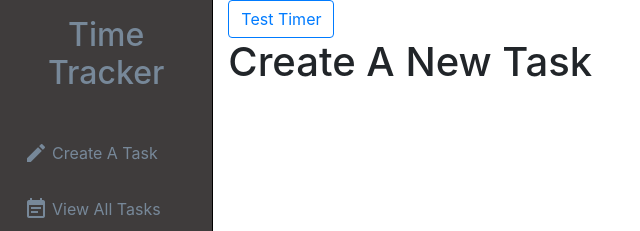
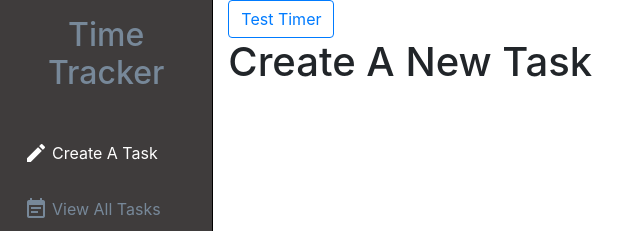
Before and after one commit to chingu-voyages/TNT-Task-Timer-v12-geckos-team-01-, a React (Create React App) app: page / in a window 1280 px wide. Shown: the top 231 px of the page, without its empty margins (0-640 px from the left). Built offline with nearby package versions, Linux system fonts and the light colour scheme.

Commit message:
added redux dev tools. Redux UI actions and reducer

```diff
--- a/package.json
+++ b/package.json
@@ -11,7 +11,8 @@
     "react-redux": "^7.1.1",
     "react-router-dom": "^5.1.2",
     "react-scripts": "3.2.0",
-    "redux": "^4.0.4"
+    "redux": "^4.0.4",
+    "redux-devtools-extension": "^2.13.8"
   },
   "scripts": {
     "start": "react-scripts start",
--- a/src/App.css
+++ b/src/App.css
@@ -72,6 +72,10 @@ i:hover {
   text-decoration: none;
 }
 
+.selected-sidebar-item > * {
+  color: white;
+}
+
 /* TimerDisplay styles */
 
 .timer-display {
--- a/src/actions/types.js
+++ b/src/actions/types.js
@@ -1,3 +1,8 @@
 /* Action Types */
+
+// Task Actions
 export const ADD_TASK = "ADD_TASK";
 export const REMOVE_TASK = "REMOVE_TASK";
+
+// UI Actions
+export const CHANGE_TAB = "CHANGE_TAB";
--- /dev/null
+++ b/src/actions/uiActions.js
@@ -0,0 +1,10 @@
+import { CHANGE_TAB } from "./types";
+
+export const changeTab = tabNum => {
+  return {
+    type: CHANGE_TAB,
+    payload: tabNum
+  };
+};
+
+export const stopLint = () => null;
--- a/src/components/Sidebar/Sidebar.js
+++ b/src/components/Sidebar/Sidebar.js
@@ -1,8 +1,11 @@
 import React from "react";
-// import PropTypes from "prop-types";
+import PropTypes from "prop-types";
+import { connect } from "react-redux";
+
 import SidebarItem from "./SidebarItem";
 
-const Sidebar = () => {
+const Sidebar = ({ currentTab }) => {
+  console.log(currentTab);
   // The links that should appear in the sidebar.
   // to: the link used by React Router
   // iconName: Google material Icon name (https://material.io/resources/icons/?style=baseline)
@@ -15,12 +18,14 @@ const Sidebar = () => {
     { to: "/settings", iconName: "settings_applications", linkText: "Settings" }
   ];
 
-  const sidebarItems = sidebarData.map(sidebarItem => (
+  const sidebarItems = sidebarData.map((sidebarItem, index) => (
     <SidebarItem
+      tabNumber={index}
       key={sidebarItem.linkText}
       to={sidebarItem.to}
       iconName={sidebarItem.iconName}
       linkText={sidebarItem.linkText}
+      selected={currentTab === index}
     />
   ));
 
@@ -32,8 +37,12 @@ const Sidebar = () => {
   );
 };
 
-// Sidebar.propTypes = {
+Sidebar.propTypes = {
+  currentTab: PropTypes.number.isRequired
+};
 
-// };
+const mapStateToProps = state => ({
+  currentTab: state.ui.currentTab
+});
 
-export default Sidebar;
+export default connect(mapStateToProps)(Sidebar);
--- a/src/components/Sidebar/SidebarItem.js
+++ b/src/components/Sidebar/SidebarItem.js
@@ -1,13 +1,30 @@
+/* eslint-disable no-shadow */
 import React from "react";
 import { Link } from "react-router-dom";
 import PropTypes from "prop-types";
+import { connect } from "react-redux";
+import { changeTab } from "../../actions/uiActions";
 
-const SidebarItem = ({ to, iconName, linkText }) => {
+const SidebarItem = ({
+  tabNumber,
+  to,
+  iconName,
+  linkText,
+  selected,
+  changeTab
+}) => {
+  const tabClicked = () => {
+    changeTab(tabNumber);
+  };
   return (
     <li className="sidebar-list-item">
-      <Link to={to} className="text-white">
-        <div className="sidebar-link-container">
-          <i className="material-icons sidebar-icon">{iconName}</i>
+      <Link to={to} className="text-white" onClick={tabClicked}>
+        <div
+          className={`sidebar-link-container ${
+            selected ? "selected-sidebar-item" : ""
+          }`}
+        >
+          <i className="material-icons sidebar-icon ">{iconName}</i>
           <span className="sidebar-link-text">{linkText}</span>
         </div>
       </Link>
@@ -16,9 +33,19 @@ const SidebarItem = ({ to, iconName, linkText }) => {
 };
 
 SidebarItem.propTypes = {
+  tabNumber: PropTypes.number.isRequired,
   to: PropTypes.string.isRequired,
   iconName: PropTypes.string.isRequired,
-  linkText: PropTypes.string.isRequired
+  linkText: PropTypes.string.isRequired,
+  selected: PropTypes.bool,
+  changeTab: PropTypes.func.isRequired
 };
 
-export default SidebarItem;
+SidebarItem.defaultProps = {
+  selected: false
+};
+
+export default connect(
+  null,
+  { changeTab }
+)(SidebarItem);
--- a/src/reducer/index.js
+++ b/src/reducer/index.js
@@ -1,6 +1,8 @@
 import { combineReducers } from "redux";
 import taskReducer from "./taskReducer";
+import uiReducer from "./uiReducer";
 
 export default combineReducers({
-  tasks: taskReducer
+  tasks: taskReducer,
+  ui: uiReducer
 });
--- /dev/null
+++ b/src/reducer/uiReducer.js
@@ -0,0 +1,17 @@
+import { CHANGE_TAB } from "../actions/types";
+
+const initialState = {
+  currentTab: 0
+};
+
+export default (state = initialState, action) => {
+  switch (action.type) {
+    case CHANGE_TAB:
+      return {
+        ...state,
+        currentTab: action.payload
+      };
+    default:
+      return state;
+  }
+};
--- a/src/store/index.js
+++ b/src/store/index.js
@@ -1,6 +1,7 @@
 import { createStore } from "redux";
+import { composeWithDevTools } from "redux-devtools-extension";
 import reducer from "../reducer";
 
-const store = createStore(reducer);
+const store = createStore(reducer, {}, composeWithDevTools());
 
 export default store;
```
Also changed, not shown: 1 other file (tests, documents, lock files or other folders).
